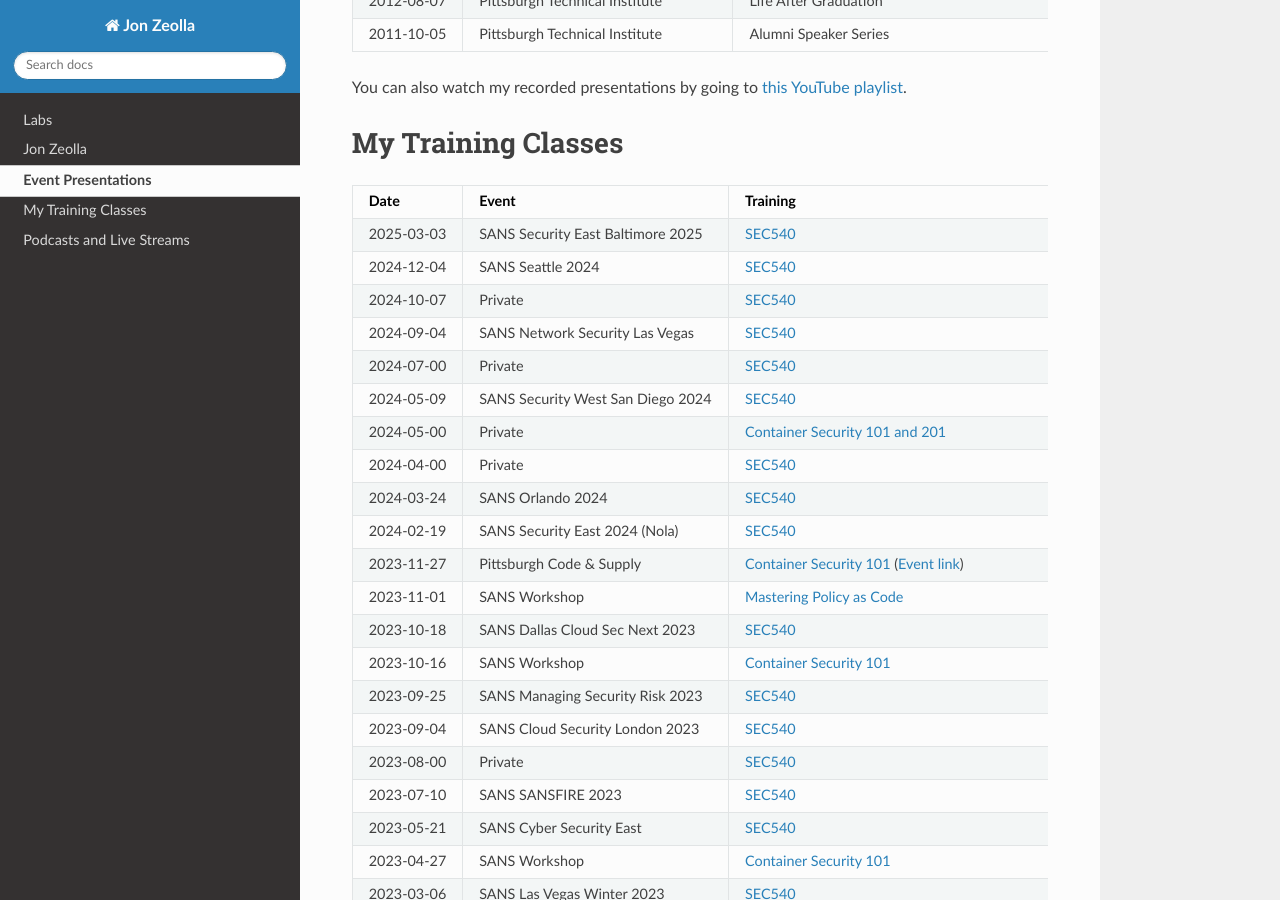
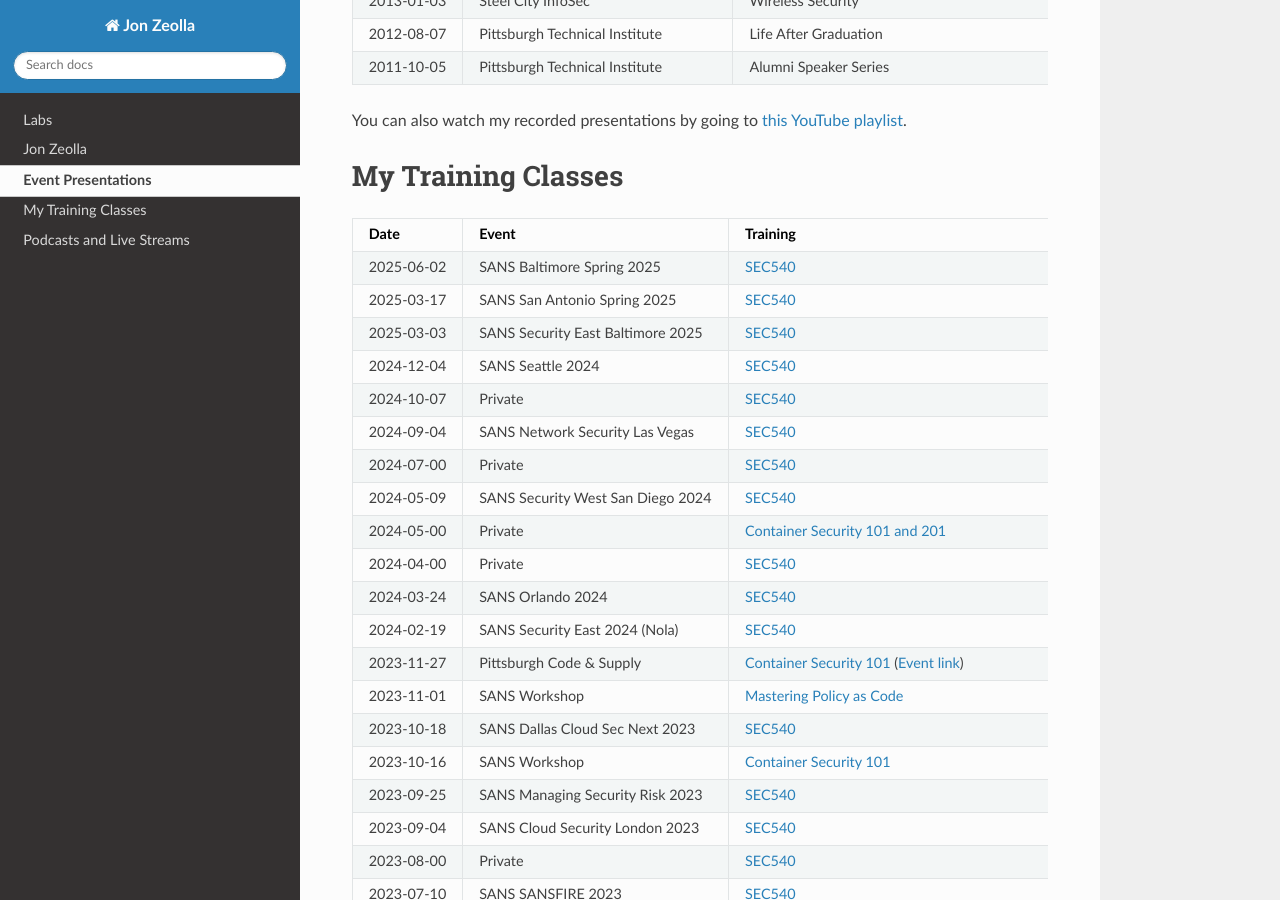
Before and after one commit to JonZeolla/JonZeolla.github.io, a Sphinx documentation site: the page built from docs/ref/jz-content.md, in a window 1280 px wide and 900 px high, scrolled down 2188 px. Built offline with Sphinx 7.4.7 and the Read the Docs theme 3.1.0, drawn with Linux system fonts in a browser that asks for light colours; some of the changed text lies outside the part shown.

Commit message:
Add Pittsburgh ISSA and SANS classes

```diff
--- a/docs/ref/jz-content.md
+++ b/docs/ref/jz-content.md
@@ -9,6 +9,7 @@
 
 | Date       | Event                                        | Title                                                          |
 | ---------- | -------------------------------------------- | -------------------------------------------------------------- |
+| 2025-02-18 | [ISSA Pittsburgh][2025-ISSA]                 | [Container Security][2025-container-security]                  |
 | 2024-10-28 | [Pittsburgh InfoSec Day 2024][PGHINFOSECDAY] | [Your Governance Is (Still) Broken][2024-gov-still-broken]     |
 | 2024-09-10 | [Alabama CSA][Alabama-CSA]                   | [Automating Cloud Security][2024-CSABirm]                      |
 | 2024-06-27 | Cloud Native Security Con                    | [Cloud Native GRC][2024-CNSC] ([Slides][2024-CNSCSlides])      |
@@ -74,6 +75,8 @@
 
 You can also watch my recorded presentations by going to [this YouTube playlist](https://jonzeolla.com/youtube.html).
 
+[2025-container-security]: https://github.com/JonZeolla/monopreso/tree/main/presentations/2025-02-ISSA-Pittsburgh "Container Security"
+[2025-issa]: https://www.meetup.com/steel-city-infosec/events/305154174/ "ISSA Pittsburgh"
 [PGHINFOSECDAY]: https://www.pghinfosecday.com/ "Pittsburgh InfoSec Day"
 [2024-gov-still-broken]: https://github.com/JonZeolla/monopreso/tree/main/presentations/2024-10-PGH-InfoSec-Day "Your Governance is (still) Broken"
 [Alabama-CSA]: https://circle.cloudsecurityalliance.org/alabama/home "Cloud Security Alliance Alabama Chapter"
@@ -105,6 +108,8 @@
 
 | Date       | Event                             | Training                                                                            |
 | ---------- | --------------------------------- | ----------------------------------------------------------------------------------- |
+| 2025-06-02 | SANS Baltimore Spring 2025        | [SEC540][SEC540]                                                                    |
+| 2025-03-17 | SANS San Antonio Spring 2025      | [SEC540][SEC540]                                                                    |
 | 2025-03-03 | SANS Security East Baltimore 2025 | [SEC540][SEC540]                                                                    |
 | 2024-12-04 | SANS Seattle 2024                 | [SEC540][SEC540]                                                                    |
 | 2024-10-07 | Private                           | [SEC540][SEC540]                                                                    |
```
